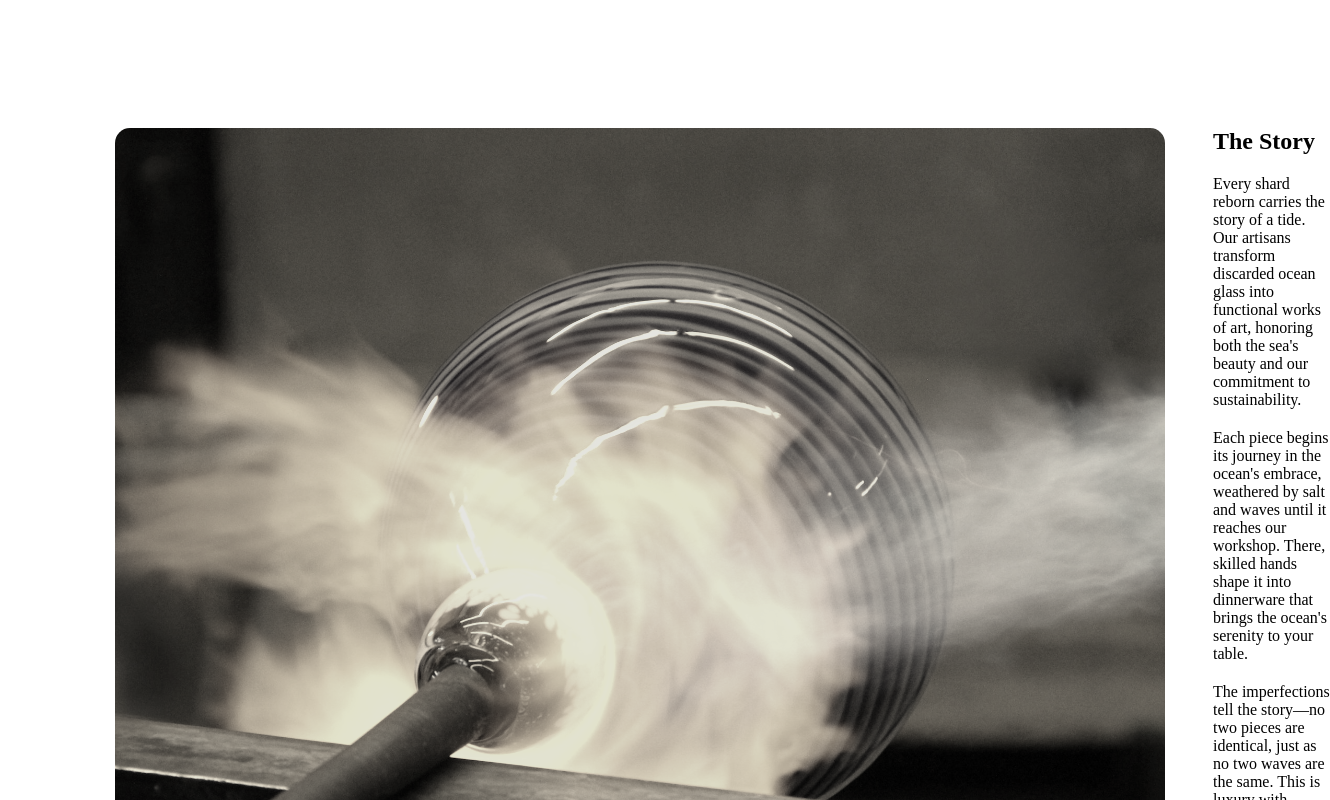
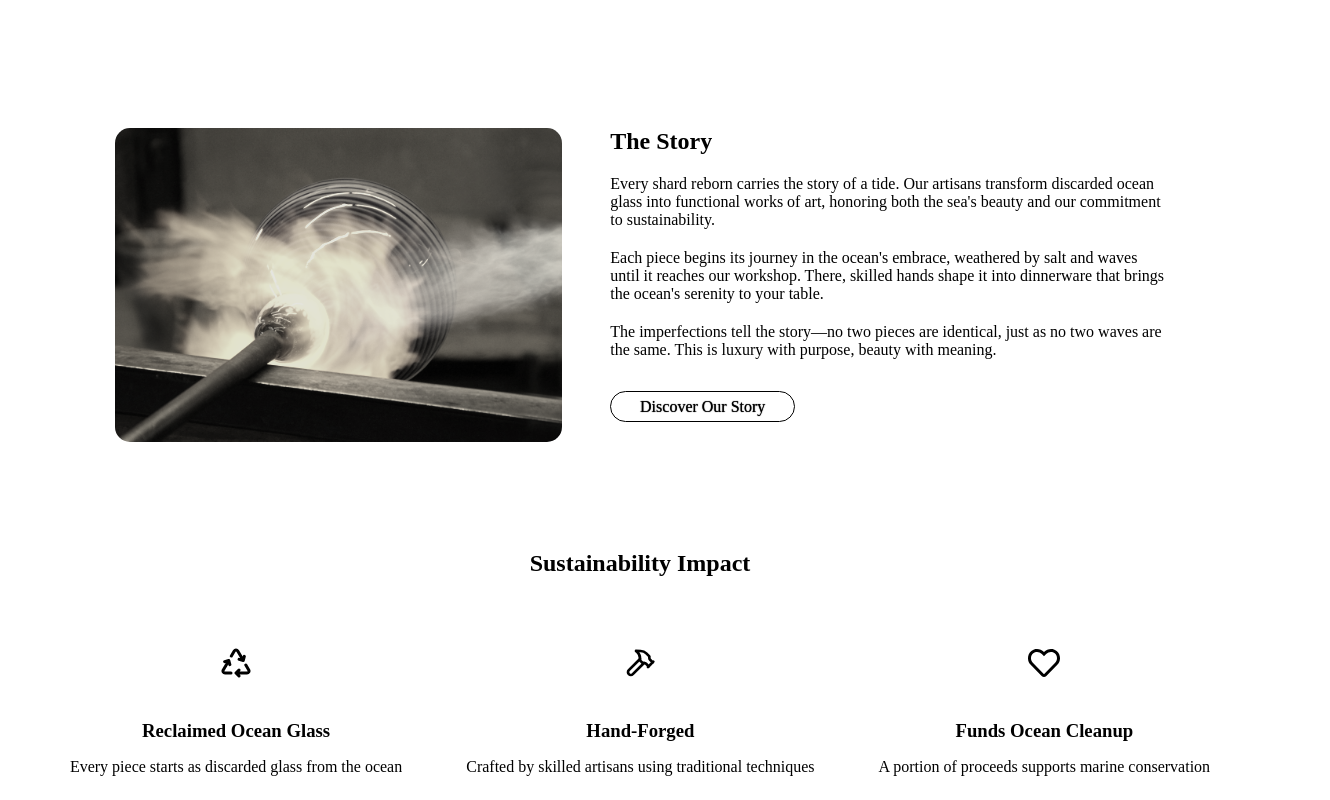
Before and after one commit to dlvanuunen/Front-end-projects, a React (Vite) app in the folder Project4/Tideline-landing-page/: page / in a window 1280 px wide. Shown: the part 1320-2120 px from the top of the page, 1330 px wide, since content can reach past the window. Built offline with nearby package versions, Linux system fonts and the light colour scheme; the HTML template or start-up script is replaced by a standard one.

Commit message:
Fixed browser compatibility issue with the image. min-width:0; for Edge

```diff
--- a/Project4/Tideline-landing-page/src/index.css
+++ b/Project4/Tideline-landing-page/src/index.css
@@ -39,6 +39,9 @@ h2 {
 
 img {
   width: 100%;
+    height: auto;
+  min-width: 0;
+
 }
 
 /* max width on all containers, allowing the background images/colours to still be max vw */
@@ -54,6 +57,8 @@ img {
   display: flex;
   flex-direction: row;
   padding: 3rem 0;
+  /* align-items: center;
+  justify-content: center; */
 }
 
 
```
